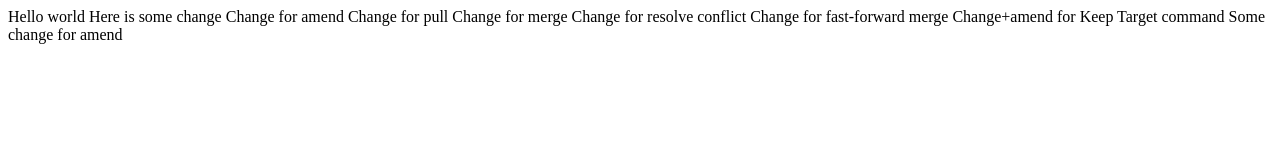
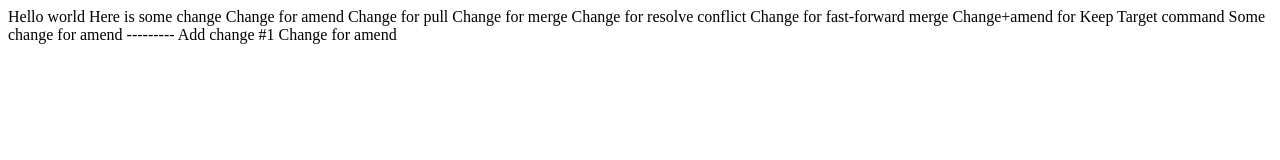
Before and after one commit to AndriiTomashevsky/Working-With-Git-In-VisualStudio, a plain HTML site: page WorkingWithGitInVisualStudio/Index.html in a window 1280 px wide. Drawn offline with Linux system fonts and the light colour scheme.

Commit message:
Add change #1

```diff
--- a/WorkingWithGitInVisualStudio/Index.html
+++ b/WorkingWithGitInVisualStudio/Index.html
@@ -20,5 +20,8 @@
 
 	Change+amend for Keep Target command
 	Some change for amend
+	---------
+	Add change #1
+	Change for amend
 </body>
 </html>
```
